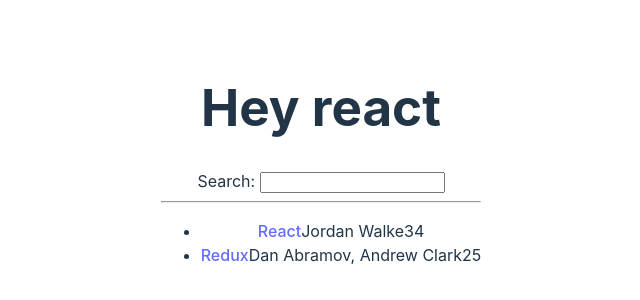
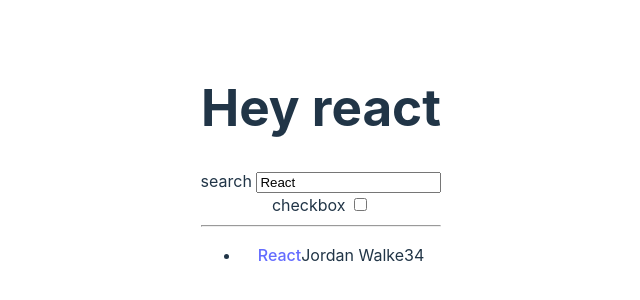
Before and after one commit to shin-gyeongseon/react-practice, a React (Vite) app: page / in a window 1280 px wide. Shown: the part 236-536 px from the top of the page, without its empty margins (319-959 px from the left). Built offline with nearby package versions, Linux system fonts and the light colour scheme.

Commit message:
Abstracting components

```diff
--- a/src/App.jsx
+++ b/src/App.jsx
@@ -2,6 +2,19 @@
 import reactLogo from './assets/react.svg'
 import viteLogo from '/vite.svg'
 import './App.css'
+
+const useStorageState = (initialState, key) => {
+  const [value, setValue] = useState(
+    localStorage.getItem(key) || initialState
+  );
+
+  React.useEffect(() => {
+    console.log('entered useStorageState ::: ' + value);
+    localStorage.setItem(key, value);
+  }, [value]);
+
+  return [value, setValue];
+}
 
 const App = () => {
   const welcome = {
@@ -28,7 +41,7 @@
     },
   ];
 
-  const [searchTerm, setSearchTerm] = useState('');
+  const [searchTerm, setSearchTerm] = useStorageState('React', 'search'); // 나는 책이랑 파라미터 순서 다름
 
   const handleSearch = (event) => {
     setSearchTerm(event.target.value);
@@ -38,13 +51,56 @@
     book.title.toLowerCase().includes(searchTerm.toLowerCase())
   );
 
+  const [checked, setChecked] = React.useState(false);
+
+  const handleChangeCheckbox = (event) => {
+    console.log('toggle checkbox ::: ', event.target.value);
+    setChecked(!checked);
+  }
+
+  // InputWithLabel을 wrapping 못할까 ? 된다면 가독성이 높도록 만들 수 있을거 같은데 ?
+  const RadioInput = (props) => {
+    return <InputWithLabel
+            id="checkbox"
+            label="checkbox"
+            value={checked}
+            onInputChange={handleChangeCheckbox}
+            type='checkbox'
+          ></InputWithLabel>
+  }
+
+  return (
+    <>
+      <h1>{welcome.greeting} {welcome.title}</h1>
+
+      <InputWithLabel
+        id="search"
+        label="search"
+        value={searchTerm}
+        onInputChange={handleSearch}
+        type='text' // 사실 없어도 상관은 없지
+      ></InputWithLabel>
+
+      <RadioInput />
+
+      <hr />
+
+      <List bookList={filteredSearch}/>
+    </>
+  )
+}
+
+const InputWithLabel = ({id, label, value, onInputChange, type='text'}) => {
   return (
     <>
       <div>
-        <h1>{welcome.greeting} {welcome.title}</h1>
-        <Search search={searchTerm} onSearch={handleSearch} />
-        <hr />
-        <List bookList={filteredSearch}/>
+        <label htmlFor={id}>{label}</label>
+        &nbsp;
+        <input
+          id={id}
+          type={type}
+          value={value}
+          onChange={onInputChange}></input>
       </div>
     </>
   )
```
Also changed, not shown: 1 other file (tests, documents, lock files or other folders).
